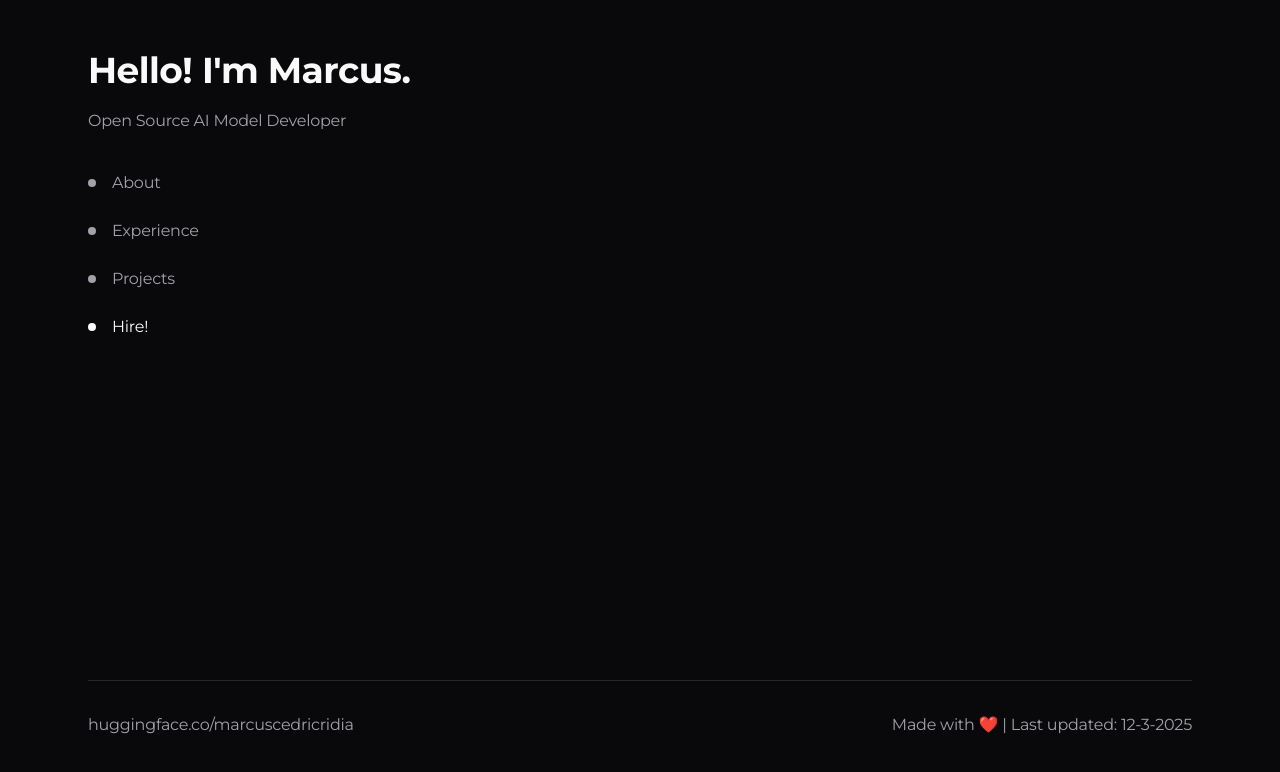
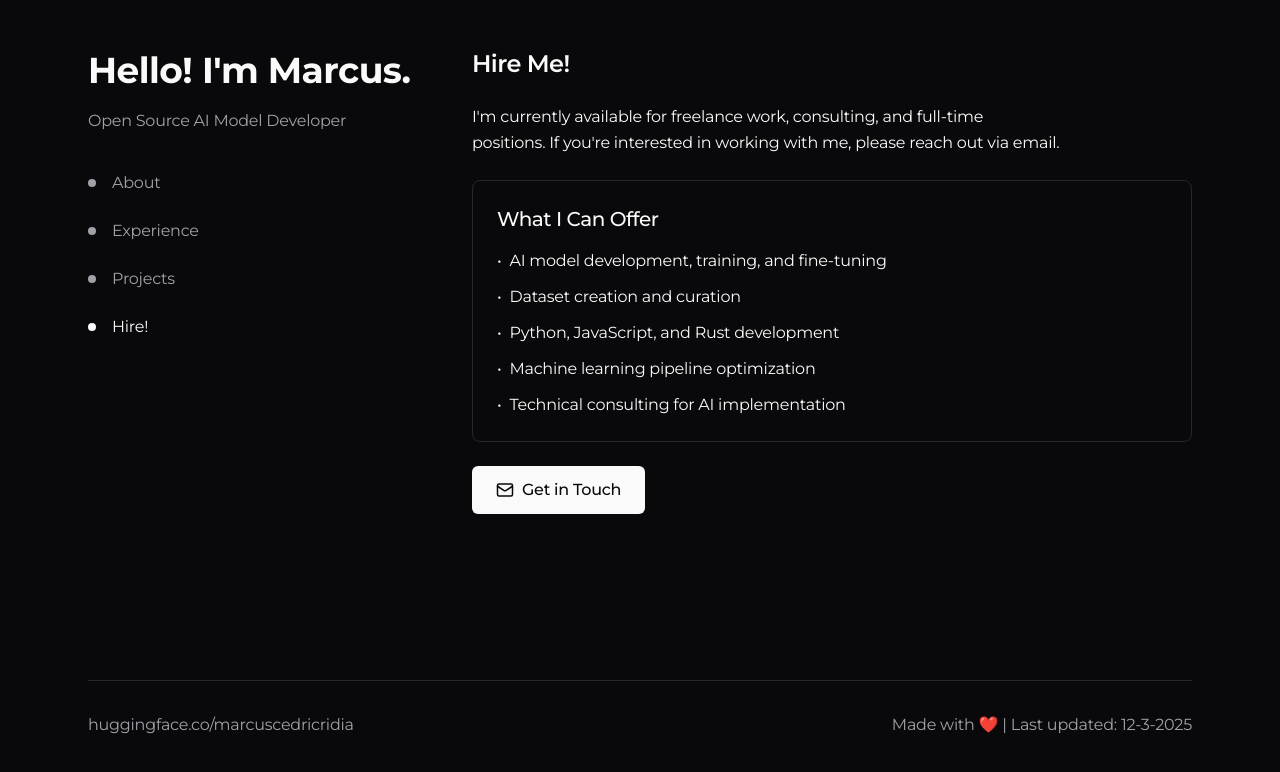
Before and after one commit to anthrpc/fluent-panel-display, a React (Vite) app: page / in a window 1280 px wide. Both pictures are taken after a click on the button "Hire!". Shown: the top 772 px of the page. Built offline with nearby package versions, Linux system fonts and the light colour scheme.

Commit message:
Fix animation and style issues
- Fix elements disappearing after animation.
- Add motion blur to animations.
- Hide or style the scrollbar.

```diff
--- a/src/components/Hire.tsx
+++ b/src/components/Hire.tsx
@@ -4,41 +4,41 @@ import { Mail } from 'lucide-react';
 
 const Hire: React.FC = () => {
   return (
-    <div className="space-y-6">
-      <h2 className="text-2xl font-semibold mb-4 animate-element">Hire Me!</h2>
+    <div className="space-y-6 pb-10">
+      <h2 className="text-2xl font-semibold mb-4 animate-element slide-in">Hire Me!</h2>
 
-      <p className="text-balance leading-relaxed animate-element">
+      <p className="text-balance leading-relaxed animate-element slide-in">
         I'm currently available for freelance work, consulting, and full-time positions. If you're interested in working with me, please reach out via email.
       </p>
 
-      <div className="border border-secondary rounded-lg p-6 mt-6 animate-element">
+      <div className="border border-secondary rounded-lg p-6 mt-6 animate-element slide-in">
         <h3 className="text-xl font-medium mb-4">What I Can Offer</h3>
 
         <ul className="space-y-3">
-          <li className="flex items-start animate-element">
+          <li className="flex items-start animate-element slide-in">
             <span className="mr-2">•</span>
             <span>AI model development, training, and fine-tuning</span>
           </li>
-          <li className="flex items-start animate-element">
+          <li className="flex items-start animate-element slide-in">
             <span className="mr-2">•</span>
             <span>Dataset creation and curation</span>
           </li>
-          <li className="flex items-start animate-element">
+          <li className="flex items-start animate-element slide-in">
             <span className="mr-2">•</span>
             <span>Python, JavaScript, and Rust development</span>
           </li>
-          <li className="flex items-start animate-element">
+          <li className="flex items-start animate-element slide-in">
             <span className="mr-2">•</span>
             <span>Machine learning pipeline optimization</span>
           </li>
-          <li className="flex items-start animate-element">
+          <li className="flex items-start animate-element slide-in">
             <span className="mr-2">•</span>
             <span>Technical consulting for AI implementation</span>
           </li>
         </ul>
       </div>
 
-      <div className="mt-8 animate-element">
+      <div className="mt-8 animate-element slide-in">
         <a
           href="mailto:contact@marcusridia.com"
           className="inline-flex items-center gap-2 bg-foreground text-background px-6 py-3 rounded-md font-medium hover:bg-opacity-90 transition-all duration-200"
--- a/src/index.css
+++ b/src/index.css
@@ -36,7 +36,7 @@
   }
 
   body {
-    @apply bg-background text-foreground antialiased;
+    @apply bg-background text-foreground antialiased scrollbar-hide;
     text-rendering: optimizeLegibility;
     -webkit-font-smoothing: antialiased;
     -moz-osx-font-smoothing: grayscale;
@@ -101,12 +101,22 @@
   .scrollbar-hide::-webkit-scrollbar {
     display: none;
   }
+
+  .motion-blur {
+    filter: blur(0);
+    transition: filter 0.15s ease-out;
+  }
+
+  .motion-blur-animate {
+    filter: blur(1px);
+  }
 }
 
 /* Animation states for content elements */
 .animate-element {
   opacity: 0;
   transform: translateY(20px);
+  will-change: transform, opacity;
 }
 
 /* Make links and interactive elements more accessible */
@@ -126,3 +136,26 @@ a, button {
 .panel-container::-webkit-scrollbar {
   display: none;
 }
+
+/* Adding this to ensure elements remain visible after animation */
+.panel-content {
+  will-change: transform, opacity;
+}
+
+/* Apply motion blur during animations */
+@keyframes slideIn {
+  0% {
+    opacity: 0;
+    transform: translateY(20px);
+    filter: blur(3px);
+  }
+  100% {
+    opacity: 1;
+    transform: translateY(0);
+    filter: blur(0);
+  }
+}
+
+.slide-in {
+  animation: slideIn 0.6s cubic-bezier(0.23, 1, 0.32, 1) forwards;
+}
--- a/src/pages/Index.tsx
+++ b/src/pages/Index.tsx
@@ -26,14 +26,14 @@ const Index: React.FC = () => {
           stagger: 0.1,
           duration: 0.5,
           ease: "power2.out",
-          clearProps: "all"
+          clearProps: "all" // This ensures properties are cleared after animation
         }
       );
     }
   }, [activeSection]);
 
   return (
-    <div className="min-h-screen bg-background text-foreground font-sans flex flex-col">
+    <div className="min-h-screen bg-background text-foreground font-sans flex flex-col scrollbar-hide">
       <div className="container-custom flex-grow flex flex-col">
         <div className="grid grid-cols-1 md:grid-cols-3 gap-12 flex-grow">
           {/* Left Column - Name and Navigation */}
@@ -72,7 +72,7 @@ const Index: React.FC = () => {
           </div>
         </div>
 
-        {/* Footer - placed outside of the grid and panels */}
+        {/* Footer - placed outside of the grid and content flow */}
         <div className="w-full mt-8">
           <Footer />
         </div>
```
